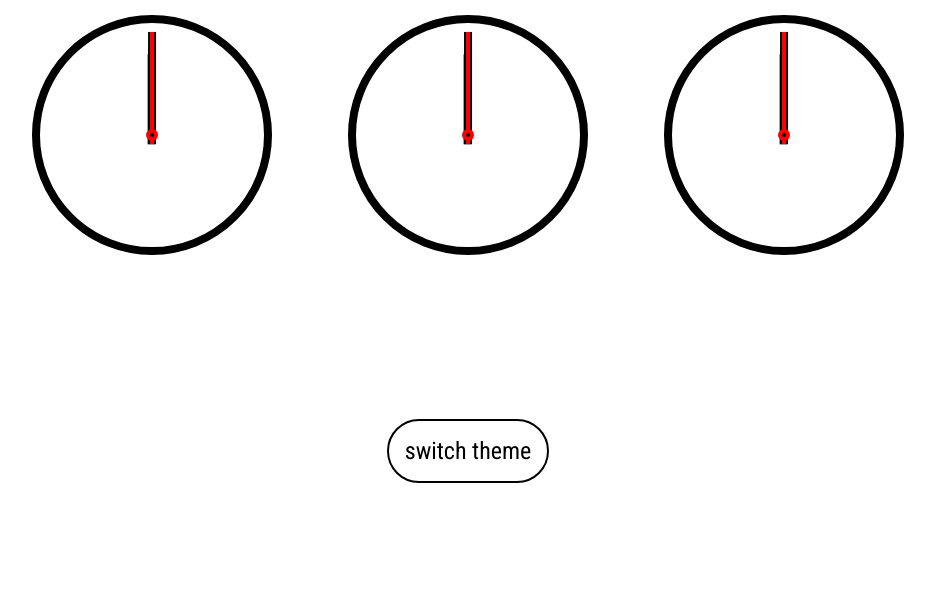
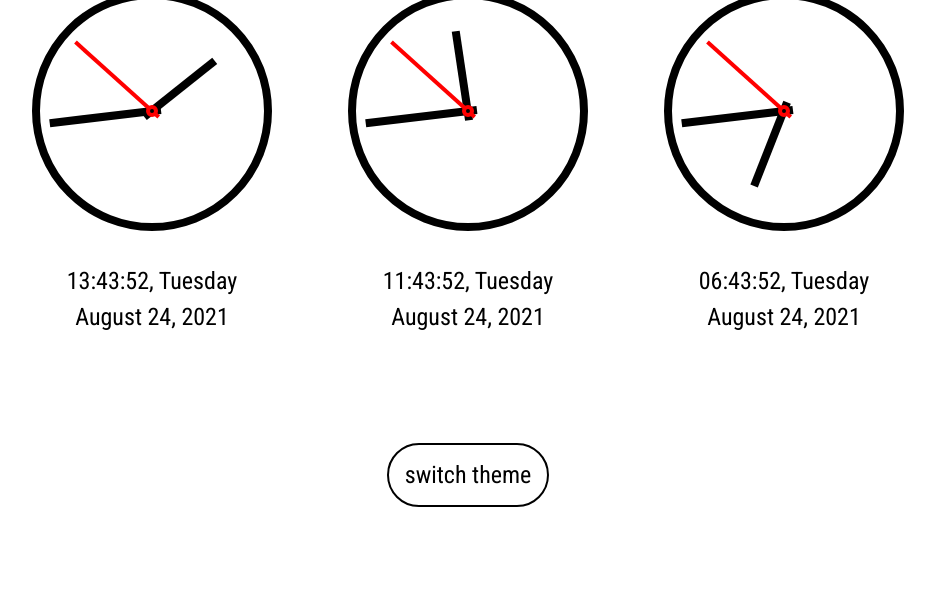
Before and after one commit to zlobnikov/50-Projects, a plain HTML site: page theme-clock/index.html in a window 1280 px wide. Shown: the part 185-800 px from the top of the page, without its empty margins (172-1107 px from the left). Drawn offline with Linux system fonts and the light colour scheme.

Commit message:
feat: add basic js code

```diff
--- a/theme-clock/index.html
+++ b/theme-clock/index.html
@@ -24,8 +24,8 @@
       </div>
 
       <div class="info">
-        <div class="time-day"></div>
-        <div class="date"></div>
+        <div class="time-day">&nbsp;</div>
+        <div class="date">&nbsp;</div>
       </div>
     </div>
 
@@ -42,8 +42,8 @@
       </div>
 
       <div class="info">
-        <div class="time-day"></div>
-        <div class="date"></div>
+        <div class="time-day">&nbsp;</div>
+        <div class="date">&nbsp;</div>
       </div>
     </div>
 
@@ -60,8 +60,8 @@
       </div>
 
       <div class="info">
-        <div class="time-day"></div>
-        <div class="date"></div>
+        <div class="time-day">&nbsp;</div>
+        <div class="date">&nbsp;</div>
       </div>
     </div>
 
--- a/theme-clock/script.js
+++ b/theme-clock/script.js
@@ -0,0 +1,79 @@
+'use strict';
+
+const days = ['Sunday', 'Monday', 'Tuesday', 'Wednesday', 'Thursday', 'Friday',
+  'Saturday',];
+
+const months = ['January', 'February', 'March', 'April', 'May', 'June', 'July',
+  'August', 'September', 'October', 'November', 'December',]
+
+const cities = [
+  {name: 'moscow', timezone: 3},
+  {name: 'london', timezone: 1},
+  {name: 'new-york', timezone: -4},
+]
+
+function main() {
+  for (let city of cities) {
+    const now = getDateProperties(city.timezone);
+    const elements = getElements(city.name);
+
+    setHands(now, elements);
+    showTime(now, elements);
+    showDate(now, elements);
+  }
+}
+
+function getDateProperties(timezone) {
+  const timeBias = timezone * 1000 * 60 * 60;
+  const now = new Date(Date.now() + timeBias);
+
+  return {
+    seconds: now.getUTCSeconds(),
+    minutes: now.getUTCMinutes(),
+    hours: now.getUTCHours(),
+    day: days[now.getUTCDay()],
+    date: now.getUTCDate(),
+    month: months[now.getUTCMonth()],
+    year: now.getUTCFullYear(),
+  }
+}
+
+function getElements(cityName) {
+  return {
+    secondHand: document.querySelector(`.${cityName} .second-hand`),
+    minuteHand: document.querySelector(`.${cityName} .minute-hand`),
+    hourHand: document.querySelector(`.${cityName} .hour-hand`),
+    timeDay: document.querySelector(`.${cityName} .time-day`),
+    date: document.querySelector(`.${cityName} .date`),
+  }
+}
+
+function setHands(now, elements) {
+  const secondHandRotation = now.seconds * 6 + 90;
+  const minuteHandRotation = (now.minutes + now.seconds / 60) * 6 + 90;
+  const hourHandRotation = (now.hours + now.minutes / 60) * 30 + 90;
+
+  const constant = 'translateY(-50%) rotate(';
+  elements.secondHand.style.transform =`${constant}${secondHandRotation}deg)`;
+  elements.minuteHand.style.transform =`${constant}${minuteHandRotation}deg)`;
+  elements.hourHand.style.transform =`${constant}${hourHandRotation}deg)`;
+}
+
+function showTime(now, elements) {
+  const hours = ('0' + now.hours).slice(-2);
+  const minutes = ('0' + now.minutes).slice(-2);
+  const seconds = ('0' + now.seconds).slice(-2);
+  elements.timeDay.innerHTML = `${hours}:${minutes}:${seconds}, ${now.day}`;
+}
+
+function showDate(now, elements) {
+  elements.date.innerHTML = `${now.month} ${now.date}, ${now.year}`;
+}
+
+
+const switcher = document.querySelector('.switch');
+switcher.addEventListener('click', () => {
+  document.body.classList.toggle('dark');
+});
+
+setInterval(main, 1000);
```
